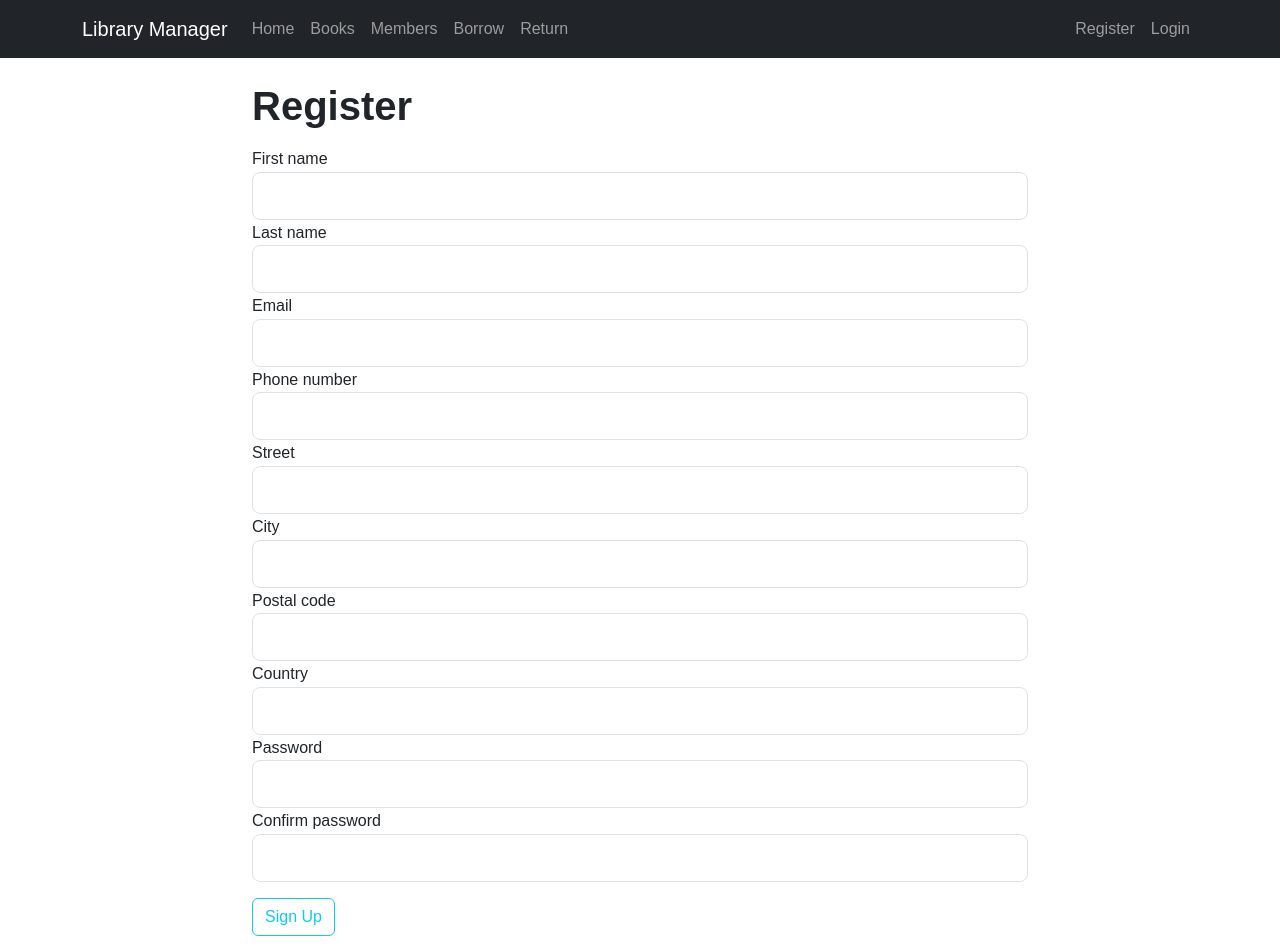
After one commit to rcybulski1122012/agh-bd2, a Flask app: page /register in a window 1280 px wide. The commit adds this page. Run offline with Flask 3, Linux system fonts and the light colour scheme; some libraries are stand-ins or nearby versions.

Commit message:
login, logout, register routes

```diff
--- a/app.py
+++ b/app.py
@@ -3,4 +3,4 @@ from library import create_app
 app = create_app()
 
 if __name__ == "__main__":
-    app.run(debug=True)
+    app.run(debug=True, port=8000)
--- /dev/null
+++ b/library/auth/forms.py
@@ -0,0 +1,63 @@
+from auth.models import User
+from flask_wtf import FlaskForm
+from wtforms import EmailField
+from wtforms import PasswordField
+from wtforms import StringField
+from wtforms import SubmitField
+from wtforms.validators import DataRequired
+from wtforms.validators import Email
+from wtforms.validators import EqualTo
+from wtforms.validators import Length
+from wtforms.validators import ValidationError
+
+
+class RegisterForm(FlaskForm):
+    first_name = StringField(
+        "First name",
+        validators=[DataRequired(), Length(max=100, message="First name too long")],
+    )
+    last_name = StringField(
+        "Last name", validators=[DataRequired(), Length(max=100, message="Last name too long")]
+    )
+    email = EmailField("Email", validators=[DataRequired(), Email(message="Invalid email")])
+    phone_number = StringField(
+        "Phone number",
+        validators=[DataRequired(), Length(max=100, message="Phone number too long")],
+    )
+    password = PasswordField("Password", validators=[DataRequired()])
+    confirm_password = PasswordField(
+        "Confirm password", validators=[DataRequired(), EqualTo("password")]
+    )
+
+    street = StringField(
+        "Street", validators=[DataRequired(), Length(max=100, message="Street too long")]
+    )
+    city = StringField(
+        "City", validators=[DataRequired(), Length(max=100, message="City too long")]
+    )
+    postal_code = StringField(
+        "Postal code",
+        validators=[DataRequired(), Length(max=100, message="Postal code too long")],
+    )
+    country = StringField(
+        "Country", validators=[DataRequired(), Length(max=100, message="Country too long")]
+    )
+    submit = SubmitField("Sign Up")
+
+    def validate_email(self, email):
+        user = User.find_one(User.email == email.data).run()
+
+        if user:
+            raise ValidationError("This email is taken.")
+
+    def validate_phone_number(self, phone_number):
+        user = User.find_one(User.phone_number == phone_number.data).run()
+
+        if user:
+            raise ValidationError("This phone number is taken.")
+
+
+class LoginForm(FlaskForm):
+    email = EmailField("Email", validators=[DataRequired(), Email(message="Invalid email")])
+    password = PasswordField("Password", validators=[DataRequired()])
+    submit = SubmitField("Login")
--- /dev/null
+++ b/library/auth/routes.py
@@ -0,0 +1,69 @@
+from auth.forms import LoginForm
+from auth.forms import RegisterForm
+from auth.models import Address
+from auth.models import User
+from flask import Blueprint
+from flask import flash
+from flask import redirect
+from flask import render_template
+from flask import request
+from flask import url_for
+from flask_login import current_user
+from flask_login import login_user
+from flask_login import logout_user
+
+from library import bcrypt
+
+auth = Blueprint("auth", __name__)
+
+
+@auth.route("/login", methods=["GET", "POST"])
+def login():
+    if current_user.is_authenticated:
+        return redirect(url_for("main.home"))
+
+    form = LoginForm()
+    if request.method == "POST" and form.validate_on_submit():
+        user = User.find_one(User.email == form.email.data).run()
+        if user and bcrypt.check_password_hash(user.password, form.password.data):
+            login_user(user)
+            next_page = request.args.get("next")
+            flash("You have been logged in!", "success")
+            return redirect(next_page) if next_page else redirect(url_for("main.home"))
+        else:
+            flash("Login Unsuccessful. Please check email and password", "danger")
+    return render_template("auth/login.html", form=form)
+
+
+@auth.route("/logout")
+def logout():
+    logout_user()
+    return redirect(url_for("main.home"))
+
+
+@auth.route("/register", methods=["GET", "POST"])
+def register():
+    if current_user.is_authenticated:
+        return redirect(url_for("home"))
+
+    form = RegisterForm()
+    if request.method == "POST" and form.validate_on_submit():
+        hashed_password = bcrypt.generate_password_hash(form.password.data).decode("utf-8")
+        user = User(
+            first_name=form.first_name.data,
+            last_name=form.last_name.data,
+            email=form.email.data,
+            phone_number=form.phone_number.data,
+            password=hashed_password,
+            address=Address(
+                street=form.street.data,
+                city=form.city.data,
+                postal_code=form.postal_code.data,
+                country=form.country.data,
+            ),
+        )
+        user.insert()
+        flash("Your account has been created! You are now able to log in", "success")
+        return redirect(url_for("auth.login"))
+
+    return render_template("auth/register.html", form=form)
--- a/library/extensions.py
+++ /dev/null
@@ -1,5 +0,0 @@
-from os import environ
-
-from pymongo import MongoClient
-
-mongo_client = MongoClient(environ.get("MONGO_URI", "mongodb://localhost:27017/"))
--- a/library/static/styles.css
+++ b/library/static/styles.css
@@ -4,7 +4,8 @@ body {
 }
 
 main.container {
-    margin-top: 1rem;
+    margin: 0 auto 1rem auto;
+    max-width: 800px;
 }
 
 main h1, main h2, main h3, main h4, main h5, main h6 {
--- /dev/null
+++ b/library/templates/_form_macros.html
@@ -0,0 +1,15 @@
+{% macro render_field(form, field_name, label_class='form-control-label', input_class='form-control form-control-lg') %}
+  <div class="form-group">
+    {{ form[field_name].label(class=label_class) }}
+    {% if form[field_name].errors %}
+    {{ form[field_name](class=input_class ~ ' is-invalid') }}
+    <div class="invalid-feedback">
+      {% for error in form[field_name].errors %}
+      <span>{{ error }}</span>
+      {% endfor %}
+    </div>
+    {% else %}
+    {{ form[field_name](class=input_class) }}
+    {% endif %}
+  </div>
+{% endmacro %}
--- /dev/null
+++ b/library/templates/auth/register.html
@@ -0,0 +1,31 @@
+{% from "_form_macros.html" import render_field %}
+
+{% extends "base.html" %}
+{% block title %}
+Register
+{% endblock %}
+
+{% block content %}
+<h1>Register</h1>
+
+<div class="content-section">
+  <form method="POST" action="">
+    {{ form.hidden_tag() }}
+    <fieldset class="form-group">
+      {{ render_field(form, 'first_name') }}
+      {{ render_field(form, 'last_name') }}
+      {{ render_field(form, 'email') }}
+      {{ render_field(form, 'phone_number') }}
+      {{ render_field(form, 'street') }}
+      {{ render_field(form, 'city') }}
+      {{ render_field(form, 'postal_code') }}
+      {{ render_field(form, 'country') }}
+      {{ render_field(form, 'password') }}
+      {{ render_field(form, 'confirm_password') }}
+    </fieldset>
+    <div class="form-group mt-3">
+      {{ form.submit(class="btn btn-outline-info") }}
+    </div>
+  </form>
+</div>
+{% endblock %}
--- a/library/templates/base.html
+++ b/library/templates/base.html
@@ -4,7 +4,11 @@
     <meta charset="UTF-8">
     <meta http-equiv="X-UA-Compatible" content="IE=edge">
     <meta name="viewport" content="width=device-width, initial-scale=1.0">
-    <title>Library Management Application</title>
+    <title>
+    {% block title %}
+        Library
+    {% endblock %}
+    </title>
     <link href="https://cdn.jsdelivr.net/npm/bootstrap@5.3.0-alpha1/dist/css/bootstrap.min.css" rel="stylesheet">
     <link rel="stylesheet" href="{{ url_for('static', filename='styles.css') }}">
 </head>
@@ -33,12 +37,36 @@
                     <a class="nav-link" href="#">Return</a>
                 </li>
             </ul>
+            <!-- Right-side navigation menu -->
+            <ul class="navbar-nav ms-auto">
+                {% if current_user.is_authenticated %}
+                    <li class="nav-item">
+                        <a class="nav-link" href="{{ url_for('auth.logout') }}">Logout</a>
+                    </li>
+                {% else %}
+                    <li class="nav-item">
+                        <a class="nav-link" href="{{ url_for('auth.register') }}">Register</a>
+                    </li>
+                    <li class="nav-item">
+                        <a class="nav-link" href="{{ url_for('auth.login') }}">Login</a>
+                    </li>
+                {% endif %}
+            </ul>
         </div>
     </div>
 </nav>
     <main class="container">
+         {% with messages = get_flashed_messages(with_categories=true) %}
+            {% if messages %}
+              {% for category, message in messages %}
+                <div class="alert alert-{{ category }} mt-2">
+                  {{ message }}
+                </div>
+              {% endfor %}
+            {% endif %}
+          {% endwith %}
+
         {% block content %}
-        <!-- The content block will hold data that will be injected by other templates -->
         {% endblock %}
     </main>
     <script src="https://cdn.jsdelivr.net/npm/@popperjs/core@2.11.6/dist/umd/popper.min.js"></script>
--- /dev/null
+++ b/library/templates/home.html
@@ -0,0 +1,4 @@
+{% extends "base.html" %}
+{% block content %}
+<h2>Home</h2>
+{% endblock %}
```
Also changed, not shown: library/__init__.py (+26 -0 lines), library/auth/models.py (added, +43 -0 lines), library/books/models.py (added, +37 -0 lines), library/books/routes.py (+1 -45 lines), library/main/routes.py (added, +10 -0 lines), library/models.py (deleted, +0 -66 lines), library/templates/auth/login.html (added, +24 -0 lines), library/utils.py (added, +13 -0 lines), requirements.txt (+8 -0 lines), library/auth/__init__.py (added), library/main/__init__.py (added). Lines whose indentation alone changed are shown as unchanged.
